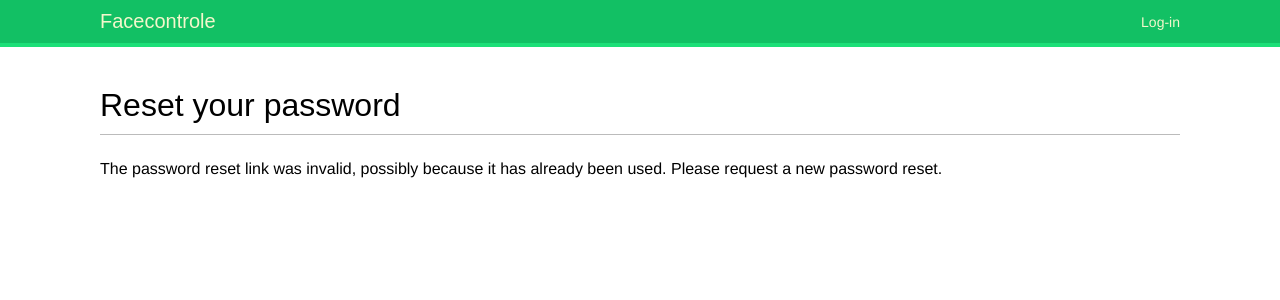
After one commit to mflorya575/Social-website-Facecontrole, a Django app: a page that uses bookmarks/templates/registration/password_reset_confirm.html in a window 1280 px wide. The commit adds this page. Shown: the top 300 px of the page. Run offline with Django 4.2, Linux system fonts and the light colour scheme; some web fonts are replaced.

Commit message:
create system reset password

```diff
--- a/bookmarks/account/urls.py
+++ b/bookmarks/account/urls.py
@@ -1,16 +1,25 @@
-from django.urls import path
+from django.urls import path, include
 from django.contrib.auth import views as auth_views
 from . import views
 
 
 urlpatterns = [
     # url-адреса входа и выхода
-    path('login/', auth_views.LoginView.as_view(), name='login'),
-    path('logout/', auth_views.LogoutView.as_view(), name='my_logout'),
+    # path('login/', auth_views.LoginView.as_view(), name='login'),
+    # path('logout/', auth_views.LogoutView.as_view(), name='my_logout'),
 
     # url-адреса смены пароля
-    path('password-change/',  auth_views.PasswordChangeView.as_view(), name='password_change'),
-    path('password-change/done/', auth_views.PasswordChangeDoneView.as_view(), name='password_change_done'),
+    # path('password-change/',  auth_views.PasswordChangeView.as_view(), name='password_change'),
+    # path('password-change/done/', auth_views.PasswordChangeDoneView.as_view(), name='password_change_done'),
+
+    # url-адреса сброса пароля
+    # path('password-reset/', auth_views.PasswordResetView.as_view(), name='password_reset'),
+    # path('password-reset/done/', auth_views.PasswordResetDoneView.as_view(), name='password_reset_done'),
+    # path('password-reset/<uidb64>/<token>/',
+    #      auth_views.PasswordResetConfirmView.as_view(), name='password_reset_confirm'),
+    # path('password-reset/complete/', auth_views.PasswordResetCompleteView.as_view(), name='password_reset_complete'),
+
+    path('', include('django.contrib.auth.urls')),
 
     path('', views.dashboard, name='dashboard'),
 ]
--- a/bookmarks/bookmarks/settings.py
+++ b/bookmarks/bookmarks/settings.py
@@ -128,6 +128,8 @@ STATICFILES_DIRS = [
     BASE_DIR / 'static'
 ]
 
+EMAIL_BACKEND = 'django.core.mail.backends.console.EmailBackend'
+
 # Default primary key field type
 # https://docs.djangoproject.com/en/4.2/ref/settings/#default-auto-field
 
--- a/bookmarks/templates/registration/login.html
+++ b/bookmarks/templates/registration/login.html
@@ -19,5 +19,10 @@
  <input type="hidden" name="next" value="{{ next }}" />
  <p><input type="submit" value="Log-in"></p>
  </form>
+   <p>
+    <a href="{% url "password_reset" %}">
+     Forgotten your password?
+    </a>
+   </p>
  </div>
 {% endblock %}
--- /dev/null
+++ b/bookmarks/templates/registration/password_ reset_email.html
@@ -0,0 +1,4 @@
+Someone asked for password reset for email {{ email }}.
+Follow the link below: {{ protocol }}://{{ domain }}{% url "password_reset_confirm"
+uidb64=uid token=token %}
+Your username, in case you've forgotten: {{ user.get_username }}
--- /dev/null
+++ b/bookmarks/templates/registration/password_reset_confirm.html
@@ -0,0 +1,18 @@
+{% extends "base.html" %}
+
+{% block title %}Reset your password{% endblock %}
+
+{% block content %}
+ <h1>Reset your password</h1>
+ {% if validlink %}
+ <p>Please enter your new password twice:</p>
+ <form method="post">
+ {{ form.as_p }}
+ {% csrf_token %}
+ <p><input type="submit" value="Change my password" /></p>
+ </form>
+ {% else %}
+ <p>The password reset link was invalid, possibly because it has already
+been used. Please request a new password reset.</p>
+ {% endif %}
+{% endblock %}
```
Also changed, not shown: bookmarks/templates/registration/password_reset_complete.html (added, +9 -0 lines), bookmarks/templates/registration/password_reset_done.html (added, +10 -0 lines), bookmarks/templates/registration/password_reset_form.html (added, +13 -0 lines), bookmarks/db.sqlite3.
